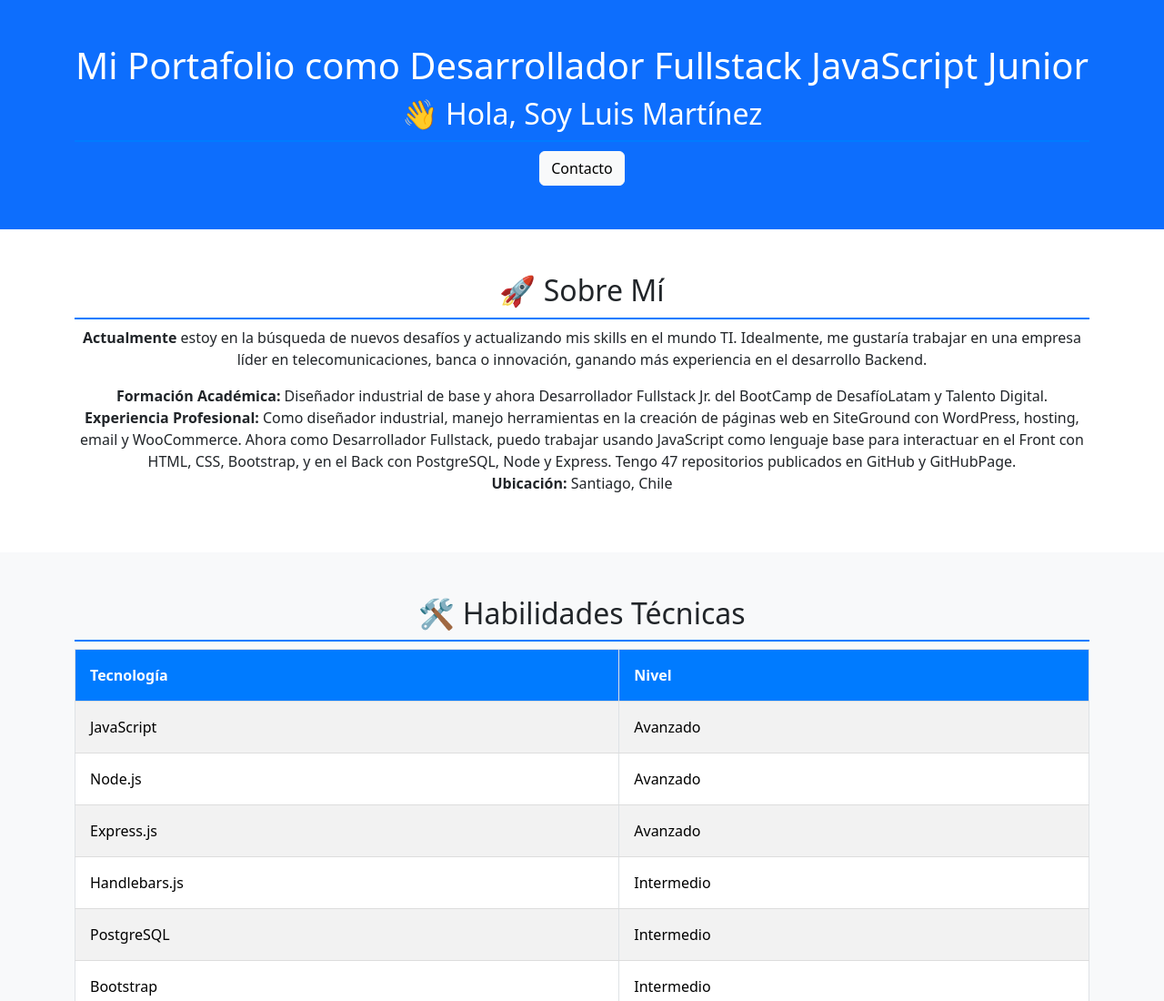
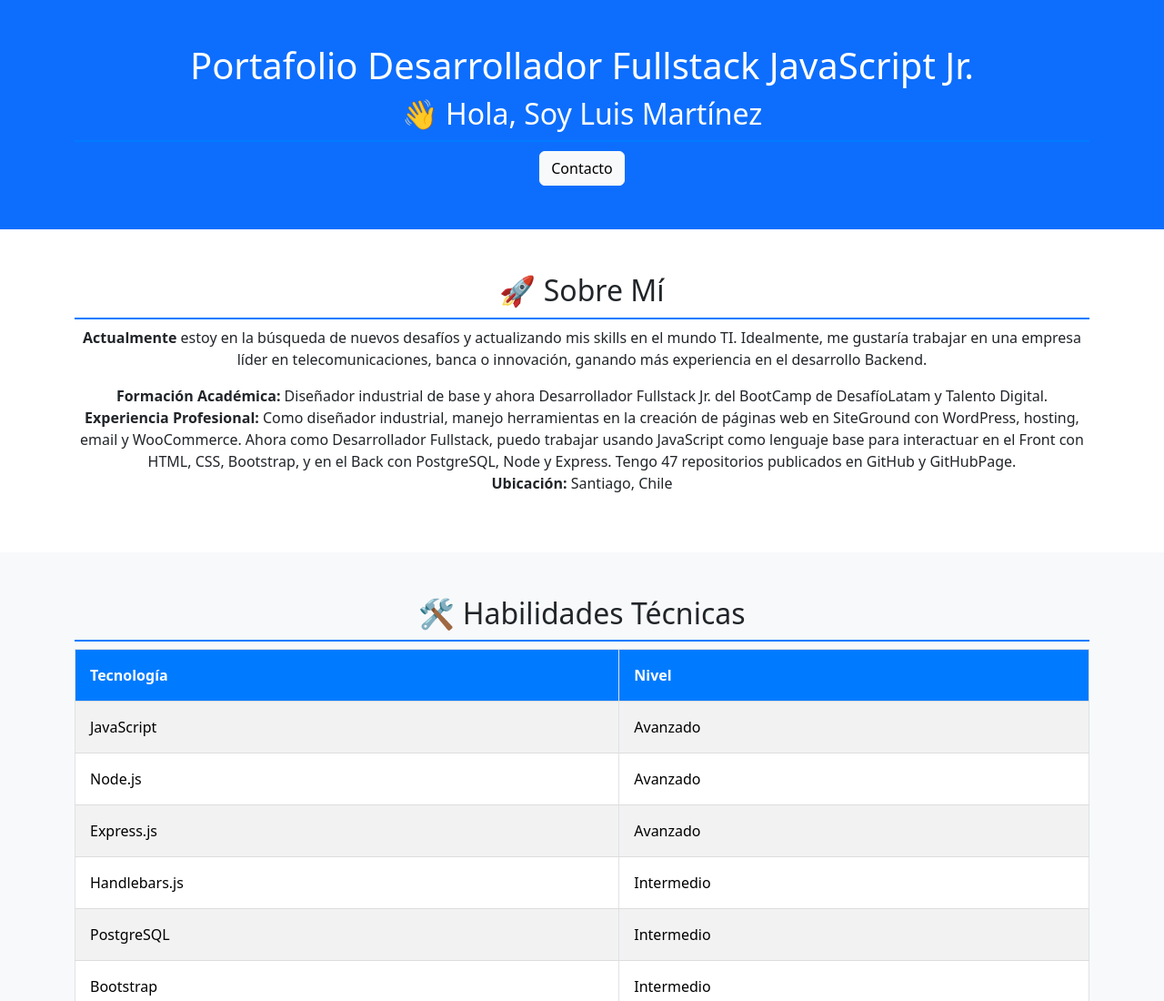
Before and after one commit to luismart23/luismart23.github.io, a website: page index.html in a window 1280 px wide. Shown: the top 1100 px of the page at 91% size. Drawn offline with nearby package versions, Linux system fonts and the light colour scheme.

Commit message:
act html

```diff
--- a/index.html
+++ b/index.html
@@ -15,7 +15,7 @@
 <body>
     <header class="bg-primary text-white text-center py-5">
         <div class="container">
-            <h1>Mi Portafolio como Desarrollador Fullstack JavaScript Junior</h1>
+            <h1>Portafolio Desarrollador Fullstack JavaScript Jr.</h1>
             <h2>👋 Hola, Soy Luis Martínez</h2>
 
             <a href="#contact" class="btn btn-light">Contacto</a>
```
